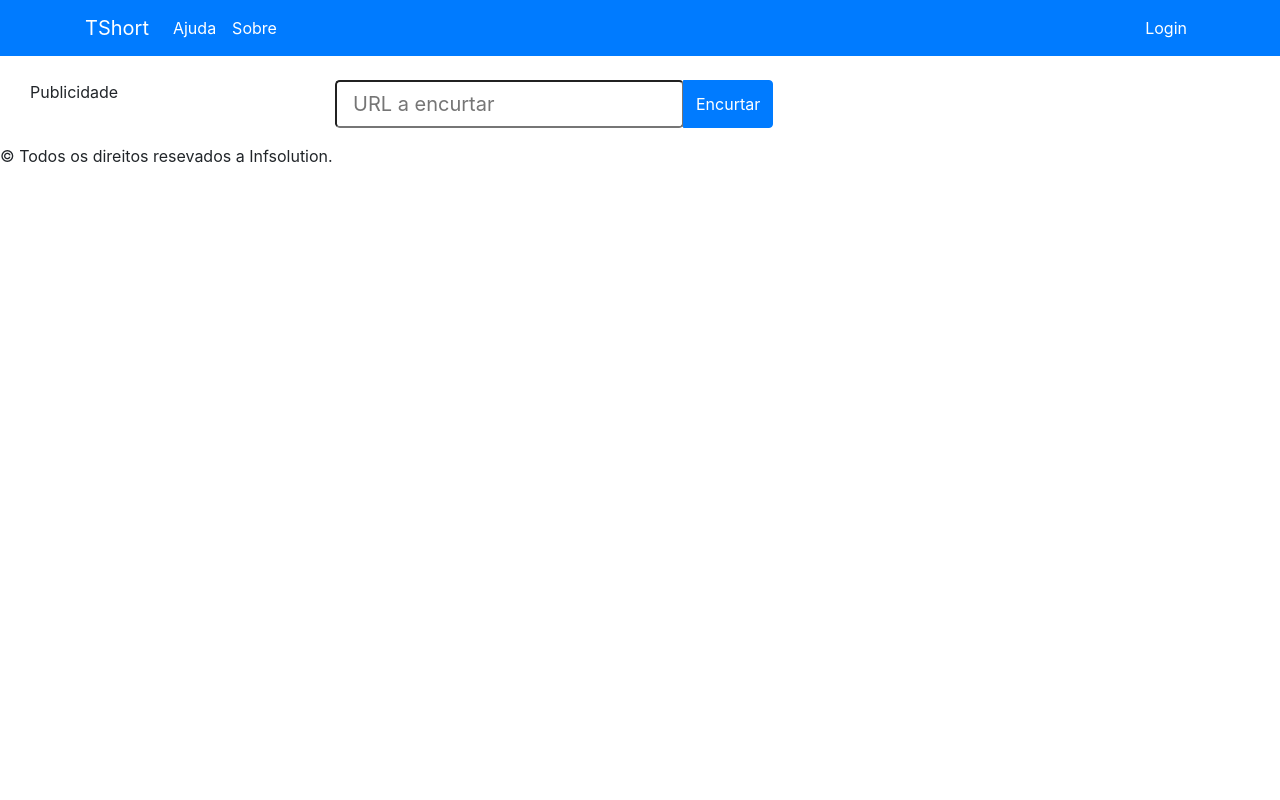
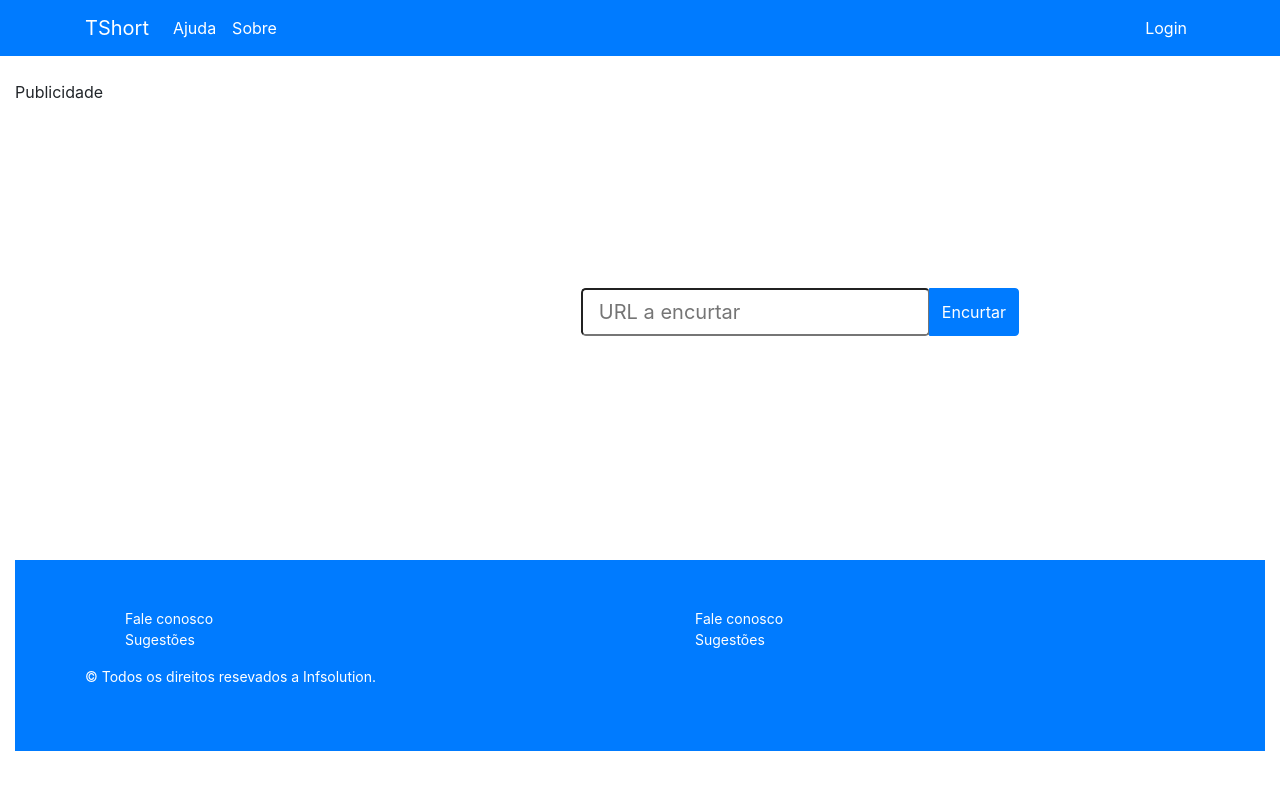
Before and after one commit to infsolution/EncurtUrl, a Django app: page / in a window 1280 px wide. Run offline with Django 3.2, Linux system fonts and the light colour scheme; some libraries are stand-ins or nearby versions.

Commit message:
update page content, add footer...

```diff
--- a/shorten/app/templates/app/about.html
+++ b/shorten/app/templates/app/about.html
@@ -1,5 +1,7 @@
 {% extends 'app/base.html' %}
 {% load i18n %}
 {% block body %}
+<div class="row" id="main">
 
+</div>
 {% endblock %}
--- a/shorten/app/templates/app/base.html
+++ b/shorten/app/templates/app/base.html
@@ -4,12 +4,15 @@
 {% load static %}
 <head>
 	<meta charset="utf-8">
-	<meta name="viewport" content="width=device-width, initial-scale=1.0">
+	<meta name="viewport" content="width=device-width, initial-scale=1">
 	<meta http-equiv="X-UA-Compatible" content="IE=edge">
 	<title>{% trans title_page %}</title>
 	<link rel="stylesheet" href="{% static 'bootstrap/css/bootstrap.min.css' %}">
   <script defer src="{% static 'fontawesome/js/fontawesome-all.min.js' %}"></script>
   <link rel="stylesheet" href="{% static 'fontawesome/css/fontawesome-all.min.css' %}">
+	<style type="text/css">
+		#main{ height: 60vh}
+	</style>
 	{% block head %}
 	{% endblock %}
 </head>
@@ -17,7 +20,7 @@
 <div class="container-fluid">
 	<header>
 		<nav class="navbar navbar-expand-lg navbar-dark bg-primary fixed-top">
-				<div class="container">
+			<div class="container">
 				<a class="navbar-brand" href="{% url 'index' %}">TShort</a>
 				<button class="navbar-toggler" type="button" data-toggle="collapse" data-target="#navbarTogglerDemo01" aria-controls="navbarTogglerDemo01" aria-expanded="false" aria-label="Toggle navigation">
 					<span class="navbar-toggler-icon"></span>
@@ -41,7 +44,6 @@
 							<div class="dropdown-menu">
 								<a class="dropdown-item" href="{% url 'report' %}">{% trans "Relatório" %}</a>
 								<a class="dropdown-item" href="{% url 'contatos' %}">{% trans "Contatos" %}</a>
-								<a class="dropdown-item" href="#">Something else here</a>
 								<div class="dropdown-divider"></div>
 								<a class="dropdown-item" href="{%url 'logout' %}">Sair</a>
 							</div>
@@ -58,29 +60,61 @@
 		</nav>
 	</header>
 
-	<section class="row">
+	<section class="row" >
 	<nav class="col-md-3">
-			<div class="container-fluid">
 				Publicidade
-			</div>
 
 		</nav>
 	<article class="col-md-9">
 		{% block body %}
 		{% endblock %}
 	</article>
-	<section>
+	</section>
 
-	<footer>
-	 <p> &copy; {% trans "Todos os direitos resevados a Infsolution." %}</p>
-	</footer>
+
+	<div class="row">
+		<footer class="col-md-12">
+			<div class="footer-main bg-primary py-5 small">
+			 	<div class="container">
+			 		<div class="row">
+			 		<div class="col-md-6">
+
+			 			<ul style="list-style: none">
+			 				<li><a href="" class="text-white">{% trans "Fale conosco" %}</a></li>
+			 				<li><a href="" class="text-white">{% trans "Sugestões" %}</a></li>
+			 			</ul>
+			 			<p class="text-white"> &copy; {% trans "Todos os direitos resevados a Infsolution." %}</p>
+			 		</div>
+			 		<div class="col-md-6">
+			 			<ul style="list-style: none">
+			 				<li><a href="" class="text-white">{% trans "Fale conosco" %}</a></li>
+			 				<li><a href="" class="text-white">{% trans "Sugestões" %}</a></li>
+			 			</ul>
+
+
+			 		</div>
+			 	</div>
+				</div>
+			</div>
+		</footer>
 	</div>
+</div>
 		<script src="{% static 'bootstrap/js/jquery.min.js' %}"></script>
     <script src="{% static 'bootstrap/js/bootstrap.bundle.min.js' %}"></script>
 </body>
 </html>
 
-
+			 		<!--p> &copy; {% trans "Todos os direitos resevados a Infsolution." %}</p>
+					<a href="/about">Start Bootstrap</a>
+					is a project created and maintained by
+					<a href="http://davidmiller.io">David Miller</a>.
+					<br>
+					Themes, templates, and snippets licensed
+					<a href="https://opensource.org/licenses/MIT">MIT</a>, Start Bootstrap website
+					<a href="https://creativecommons.org/licenses/by-nc/4.0/">CC BY-NC 4.0</a>.
+					<br>
+					Based on
+					<a href="https://getbootstrap.com">Bootstrap</a-->
 
 	<!--form action="{% url 'set_language' %}" method="post">{% csrf_token %}
     <input name="next" type="hidden" value="{{ redirect_to }}" />
--- a/shorten/app/templates/app/help.html
+++ b/shorten/app/templates/app/help.html
@@ -1,5 +1,8 @@
 {% extends 'app/base.html' %}
 {% load i18n %}
+
 {% block body %}
+<div class="row" id="main">
 
+</div>
 {% endblock %}
--- a/shorten/app/templates/app/index.html
+++ b/shorten/app/templates/app/index.html
@@ -1,13 +1,17 @@
 {% extends 'app/base.html' %}
 {% load i18n %}
 {% block head %}
-    <style type="text/css">
+    <!--style type="text/css">
 		#form-id{height: 50vh}
-	</style>
+	</style-->
+
+
+
 {%endblock%}
 {% block body %}
-<div class="row">
-			<form class="col-md-10" method="GET" action="{% url 'shorten' %}">
+<div class="container-fluid col-md-10">
+	<div class="row justify-content-center align-items-center" id="main">
+		<form method="GET" action="{% url 'shorten' %}">
 			<div class="input-group form-inline">
 				<input class="form-control-lg" type="search" placeholder="{% trans 'URL a encurtar' %}" name="url" required>
 			<div class="input-group-append">
@@ -16,8 +20,8 @@
 			</div>
 		<div class="form-group form-inline">
 		  {%  if perfil_logado %}
-					<input type="checkbox" name="private" value="">Private <pre>&#09;</pre>
-					<input type="checkbox" name="preview" id="preview_id" value="1">{% trans "Adicionar preview" %}<br>
+				<input type="checkbox" name="private" value="">&nbsp{% trans " Criar url privada" %} <pre>&#09;</pre>
+				<!--input type="checkbox" name="preview" id="preview_id" value="1">{% trans "Adicionar preview" %}<br-->
 			{% endif %}
 		</div>
 		<div class="form-group" style="display:none">
@@ -25,10 +29,12 @@
 			</textarea>
 			</div>
 		</form>
-			{% if url_short %}
+
+		<!--{% if url_short %}
 			<h3 class="col-md-10">Sua url:</h3>
 			<p class="col-md-10">localhost:8000/{{ url_short }}</p>
 			<p class="col-md-10"><a href="#">{% trans "Compartilhar com seus contatos" %}</a></p>
-			{% endif %}
+		{% endif %}	-->
+	</div>
 </div>
 {% endblock %}
--- a/shorten/app/views.py
+++ b/shorten/app/views.py
@@ -25,7 +25,8 @@ def shorten(request):
 			short.preview=True
 			short.preview_message = request.GET.get('preview_msg')
 		short.save()
-		return render(request, 'app/index.html',{"url_short":short.url_shortened,"perfil_logado":get_perfil_logado(request)})
+		return render(request, 'app/showurl.html',{"url_short":short.url_shortened,"perfil_logado":get_perfil_logado(request),
+			"title_page":"TShort: Sua url encurtada"})
 	return render(request,'app/urlnotfound.html', {"value":"Nenhuma url foi informada",
 	"title_page":"Url Não encontrada","perfil_logado":get_perfil_logado(request)})
 @login_required
```
Also changed, not shown: shorten/app/templates/app/showurl.html (added, +17 -0 lines), shorten/db.sqlite3. Lines whose indentation alone changed are shown as unchanged.
